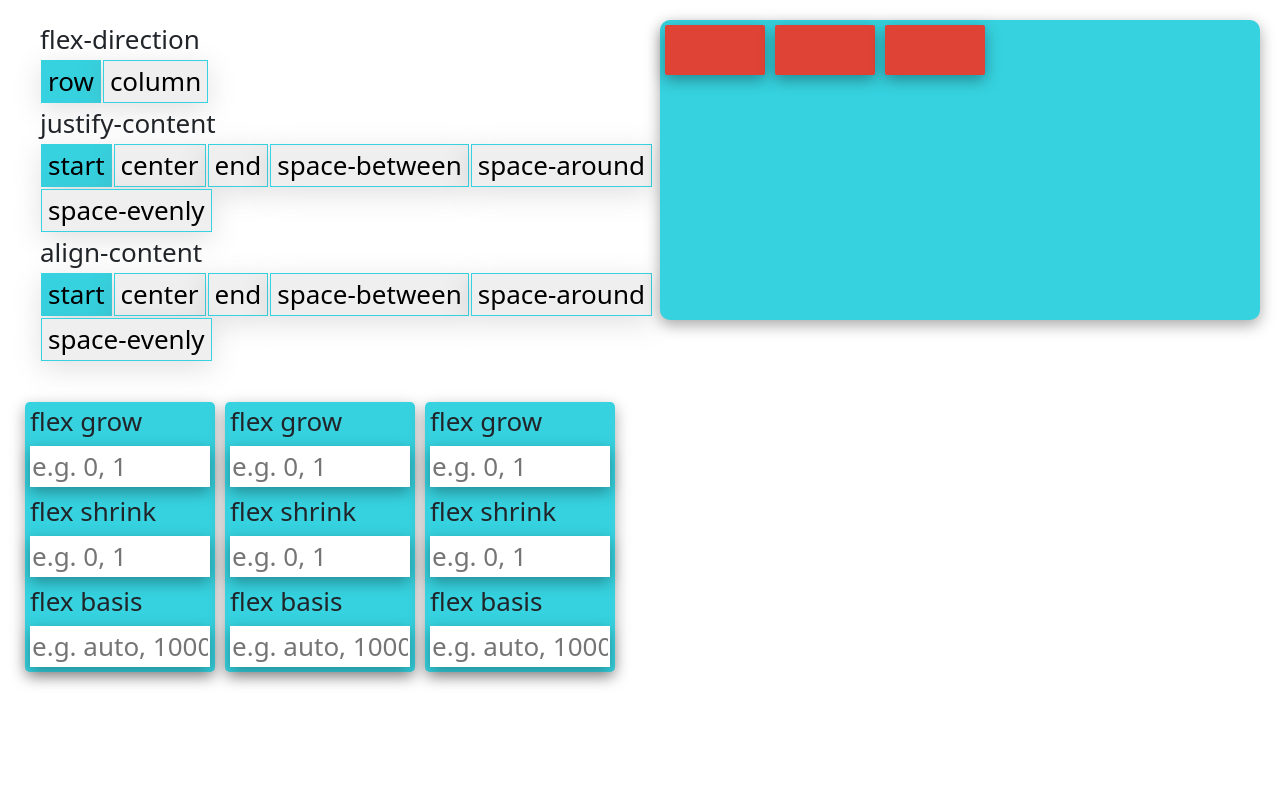
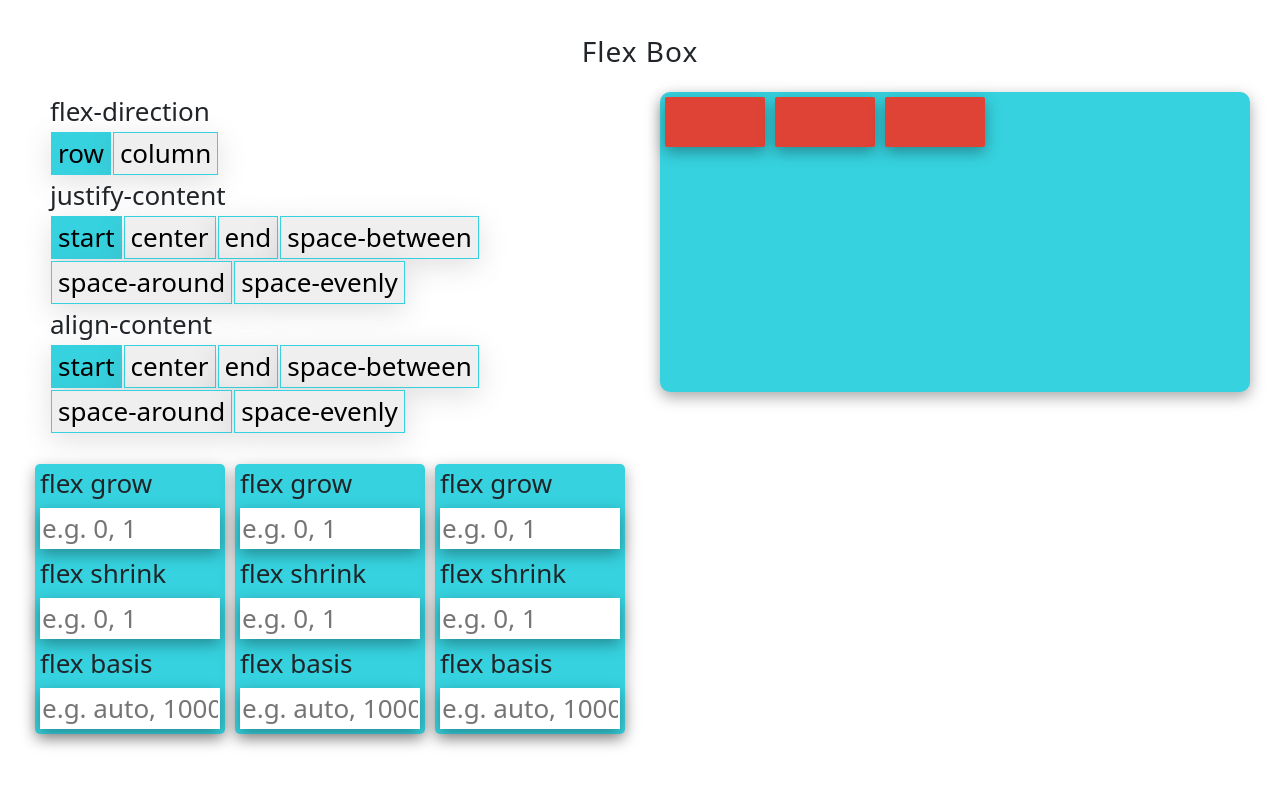
Before and after one commit to nkossally/playground, a React (Create React App) app: page / in a window 1280 px wide. Shown: the top 786 px of the page. Built offline with nearby package versions, Linux system fonts and the light colour scheme.

Commit message:
add sections

```diff
--- a/src/App.js
+++ b/src/App.js
@@ -1,90 +1,12 @@
-import { useState, useMemo, useEffect } from "react";
-import classNames from "classnames";
-import { Options } from "./components/Options";
 import { FlexChild } from "./components/FlexChild";
+import { FlexSection } from "./sections/FlexSection";
 import "./style.scss";
 
-const FLEX_DIRECTIONS = ["row", "column"];
-const CONTENT_JUSTIFICATIONS = [
-  "start",
-  "center",
-  "end",
-  "space-between",
-  "space-around",
-  "space-evenly",
-];
-const CONTENT_ALIGNMENTS = [
-  "start",
-  "center",
-  "end ",
-  "space-between",
-  "space-around",
-  "space-evenly",
-];
-
 function App() {
-  const [flexDirection, setFlexDirection] = useState(FLEX_DIRECTIONS[0]);
-  const [justifyContent, setJustifyContent] = useState(
-    CONTENT_JUSTIFICATIONS[0]
-  );
-  const [alignContent, setAlignContent] = useState(CONTENT_ALIGNMENTS[0]);
-
-
-  const blocksContainerStyle = useMemo(
-    () => ({
-      display: "flex",
-      "backgroundColor": "#36d2df",
-      width: "calc(50% - 20px)",
-      height: "300px",
-      "flexDirection": flexDirection,
-      "justifyContent": justifyContent,
-      "alignContent": alignContent,
-      //  align-content property is not possible when flex-wrap is no wrap
-      "flexWrap": "wrap",
-      "borderRadius": "10px",
-      "boxShadow": "rgba(0, 0, 0, 0.35) 0px 5px 15px",
-    }),
-    [flexDirection, justifyContent, alignContent]
-  );
-
   return (
     <div className="App">
-      <div className="flex-alignments-section">
-        <div className="all-options-container">
-          <Options
-            title="flex-direction"
-            options={FLEX_DIRECTIONS}
-            setOption={setFlexDirection}
-            currentOption={flexDirection}
-          />
-          <Options
-            title="justify-content"
-            options={CONTENT_JUSTIFICATIONS}
-            setOption={setJustifyContent}
-            currentOption={justifyContent}
-          />
-          <Options
-            title="align-content"
-            options={CONTENT_ALIGNMENTS}
-            setOption={setAlignContent}
-            currentOption={alignContent}
-          />
-        </div>
+      <FlexSection />
 
-        <div
-          style={blocksContainerStyle}
-        >
-          <div className="block" key="block1">
-            {" "}
-          </div>
-          <div className="block" key="block2">
-            {" "}
-          </div>
-          <div className="block" key="block3">
-            {" "}
-          </div>
-        </div>
-      </div>
       <div className="flex-parent">
         <FlexChild />
         <FlexChild />
--- /dev/null
+++ b/src/components/Heading.js
@@ -0,0 +1,3 @@
+export const Heading = ({ title }) => {
+  return <div className="section-title">{title}</div>;
+};
--- /dev/null
+++ b/src/sections/FlexSection.js
@@ -0,0 +1,79 @@
+import { useState, useMemo } from "react";
+import { Options } from "../components/Options";
+import { Heading } from "../components/Heading";
+
+const FLEX_DIRECTIONS = ["row", "column"];
+const JUSTIFICATIONS = [
+  "start",
+  "center",
+  "end",
+  "space-between",
+  "space-around",
+  "space-evenly",
+];
+
+export const FlexSection = () => {
+  const [flexDirection, setFlexDirection] = useState(FLEX_DIRECTIONS[0]);
+  const [justifyContent, setJustifyContent] = useState(
+    JUSTIFICATIONS[0]
+  );
+  const [alignContent, setAlignContent] = useState(JUSTIFICATIONS[0]);
+
+  const blocksContainerStyle = useMemo(
+    () => ({
+      display: "flex",
+      backgroundColor: "#36d2df",
+      width: "calc(50% - 20px)",
+      height: "300px",
+      flexDirection: flexDirection,
+      justifyContent: justifyContent,
+      alignContent: alignContent,
+      //  align-content property is not possible when flex-wrap is no wrap
+      flexWrap: "wrap",
+      borderRadius: "10px",
+      boxShadow: "rgba(0, 0, 0, 0.35) 0px 5px 15px",
+    }),
+    [flexDirection, justifyContent, alignContent]
+  );
+
+  return (
+    <div className="flex-alignments-section-container">
+      <Heading title="Flex Box" />
+
+      <div className="flex-alignments-section">
+        <div className="all-options-container">
+          <Options
+            title="flex-direction"
+            options={FLEX_DIRECTIONS}
+            setOption={setFlexDirection}
+            currentOption={flexDirection}
+          />
+          <Options
+            title="justify-content"
+            options={JUSTIFICATIONS}
+            setOption={setJustifyContent}
+            currentOption={justifyContent}
+          />
+          <Options
+            title="align-content"
+            options={JUSTIFICATIONS}
+            setOption={setAlignContent}
+            currentOption={alignContent}
+          />
+        </div>
+
+        <div style={blocksContainerStyle}>
+          <div className="block" key="block1">
+            {" "}
+          </div>
+          <div className="block" key="block2">
+            {" "}
+          </div>
+          <div className="block" key="block3">
+            {" "}
+          </div>
+        </div>
+      </div>
+    </div>
+  );
+};
--- a/src/style.scss
+++ b/src/style.scss
@@ -20,7 +20,10 @@ code {
 .flex-alignments-section{
   display: flex;
   flex-direction: row;
-  padding: 20px 20px;
+}
+
+.flex-alignments-section-container{
+  margin: 30px 30px;
 }
 
 .block {
@@ -124,7 +127,7 @@ q .toggle-container {
 
 .flex-parent{
   display: flex;
-  margin: 20px 20px;
+  margin: 30px 30px;
 }
 
 .child{
@@ -157,3 +160,11 @@ q .toggle-container {
   border: none;
 
 }
+
+.section-title{
+  display: flex;
+  justify-content: center;
+  letter-spacing: 1px;
+  margin: 20px 0px;
+  font-size: calc(12px + 2vmin);
+}
```
Also changed, not shown: src/sections/FlexGrowAndShrinkSection.js (added).
